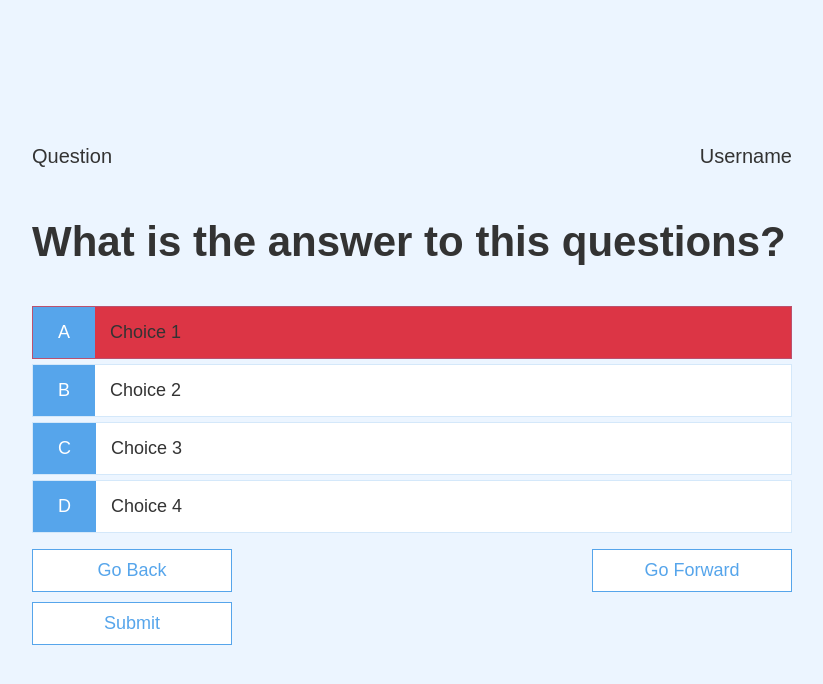
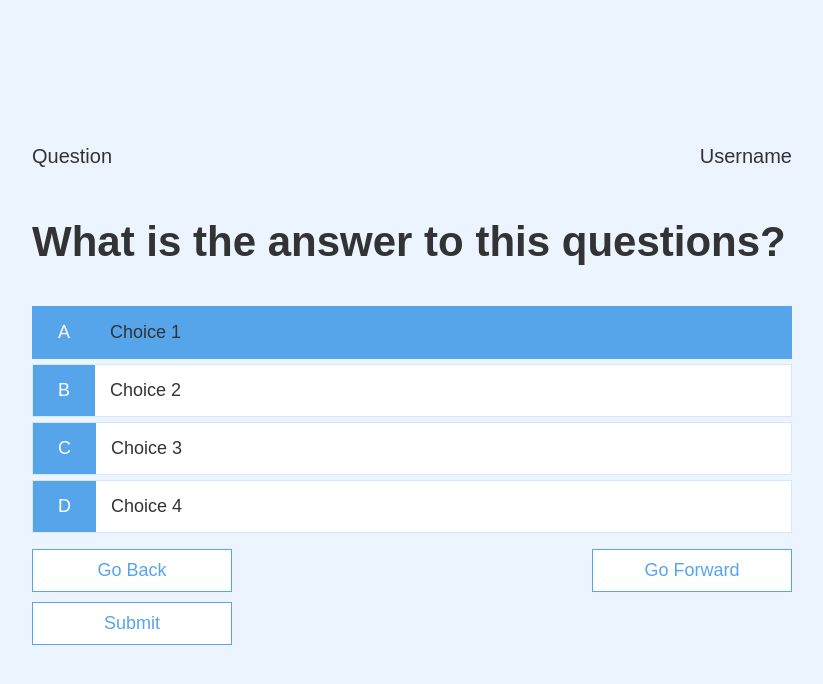
Before and after one commit to shka2001/QuizApp, a plain HTML site: page game.html in a window 1280 px wide. Both pictures are taken after a click on the element "Choice 1". Shown: the whole page, without its empty margins (228-1051 px from the left). Drawn offline with Linux system fonts and the light colour scheme; no server answers.

Commit message:
css change

```diff
--- a/game.css
+++ b/game.css
@@ -35,7 +35,7 @@
 }
 
 .choosen {
-  background-color: #dc3545;
+  background-color: #56a5eb;
 }
 
 /*Create a Head's Up Display*/
```
